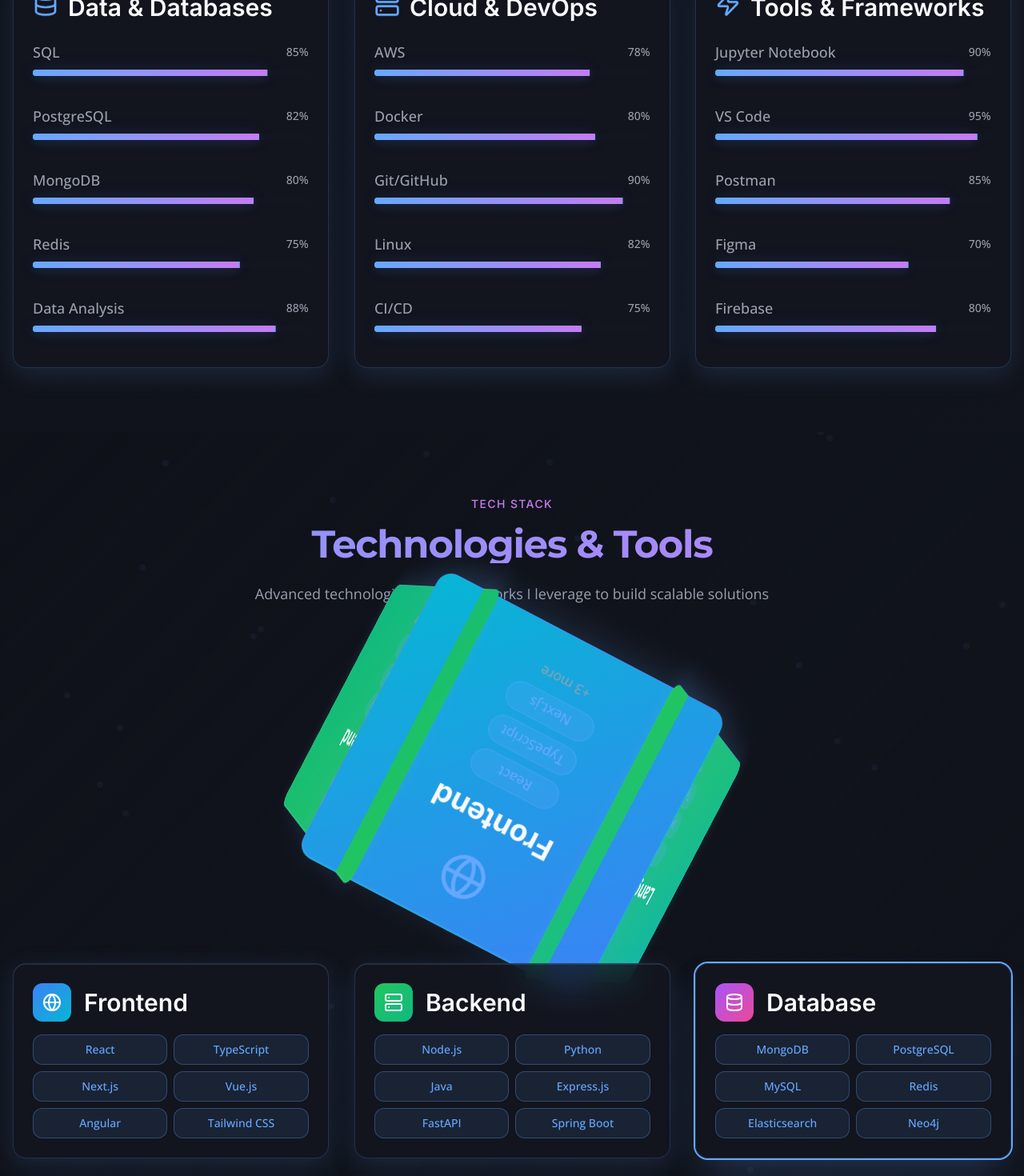
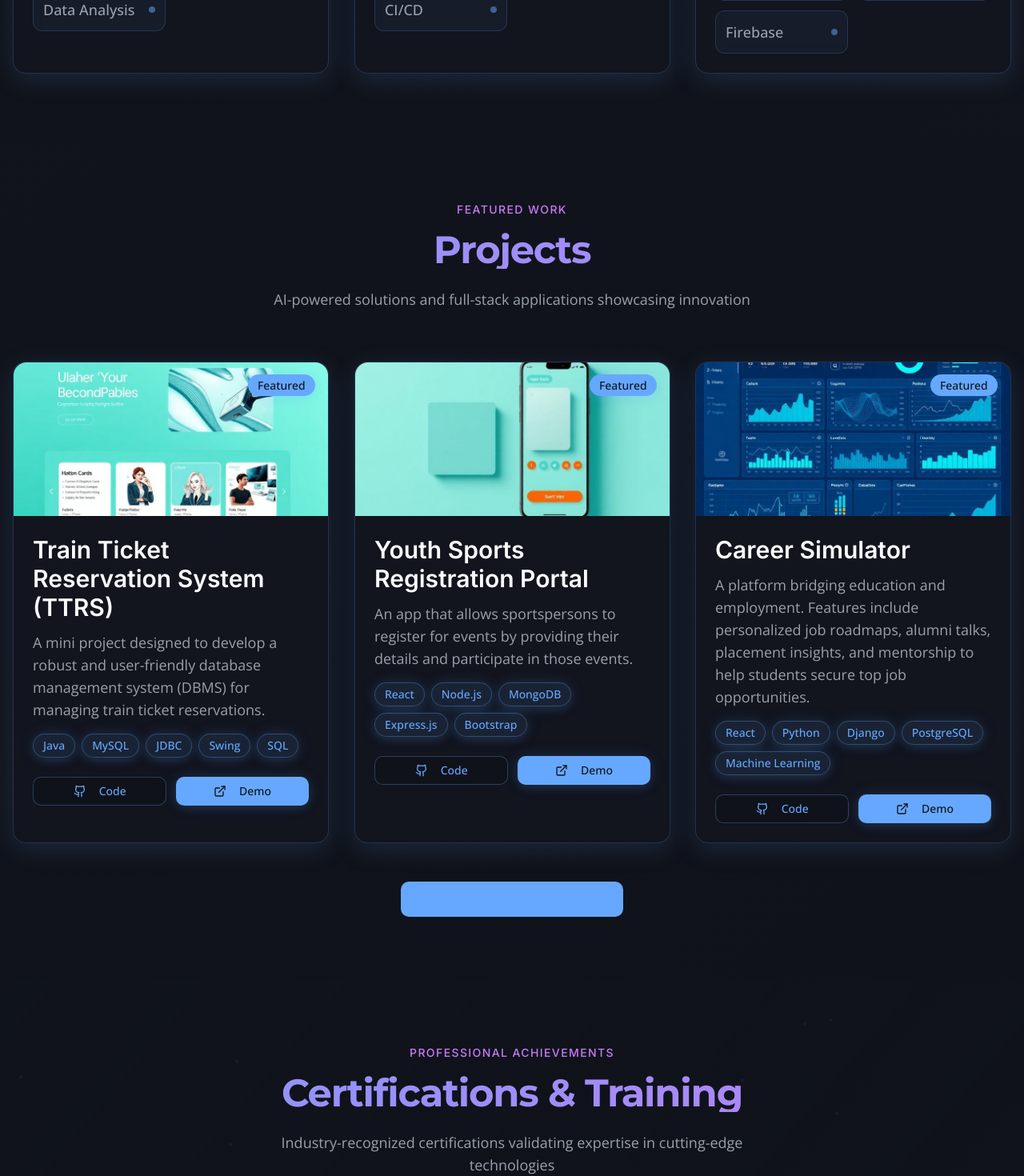
Before and after one commit to srinu-00000/srini-ai-folio, a React (Vite) app: page / in a window 1280 px wide. Shown: the part 2540-4010 px from the top of the page at 80% size. Built offline with nearby package versions, Linux system fonts and the light colour scheme.

Commit message:
Remove skill percentages and tech stack

```diff
--- a/src/components/SkillsSection.tsx
+++ b/src/components/SkillsSection.tsx
@@ -1,6 +1,5 @@
 import { useState, useEffect, useRef } from 'react';
 import { Code, Brain, Database, Globe, Server, Zap } from 'lucide-react';
-import { Progress } from '@/components/ui/progress';
 
 const SkillsSection = () => {
   const [isVisible, setIsVisible] = useState(false);
@@ -28,66 +27,66 @@ const SkillsSection = () => {
       title: 'AI & Machine Learning',
       icon: Brain,
       skills: [
-        { name: 'Python', level: 90 },
-        { name: 'TensorFlow/Keras', level: 85 },
-        { name: 'PyTorch', level: 80 },
-        { name: 'Scikit-learn', level: 88 },
-        { name: 'OpenCV', level: 75 },
+        'Python',
+        'TensorFlow/Keras',
+        'PyTorch',
+        'Scikit-learn',
+        'OpenCV'
       ]
     },
     {
       title: 'Programming Languages',
       icon: Code,
       skills: [
-        { name: 'Python', level: 90 },
-        { name: 'JavaScript', level: 85 },
-        { name: 'Java', level: 80 },
-        { name: 'C++', level: 75 },
-        { name: 'TypeScript', level: 82 },
+        'Python',
+        'JavaScript',
+        'Java',
+        'C++',
+        'TypeScript'
       ]
     },
     {
       title: 'Web Development',
       icon: Globe,
       skills: [
-        { name: 'React', level: 88 },
-        { name: 'Node.js', level: 85 },
-        { name: 'Express.js', level: 83 },
-        { name: 'HTML/CSS', level: 92 },
-        { name: 'MongoDB', level: 80 },
+        'React',
+        'Node.js',
+        'Express.js',
+        'HTML/CSS',
+        'MongoDB'
       ]
     },
     {
       title: 'Data & Databases',
       icon: Database,
       skills: [
-        { name: 'SQL', level: 85 },
-        { name: 'PostgreSQL', level: 82 },
-        { name: 'MongoDB', level: 80 },
-        { name: 'Redis', level: 75 },
-        { name: 'Data Analysis', level: 88 },
+        'SQL',
+        'PostgreSQL',
+        'MongoDB',
+        'Redis',
+        'Data Analysis'
       ]
     },
     {
       title: 'Cloud & DevOps',
       icon: Server,
       skills: [
-        { name: 'AWS', level: 78 },
-        { name: 'Docker', level: 80 },
-        { name: 'Git/GitHub', level: 90 },
-        { name: 'Linux', level: 82 },
-        { name: 'CI/CD', level: 75 },
+        'AWS',
+        'Docker',
+        'Git/GitHub',
+        'Linux',
+        'CI/CD'
       ]
     },
     {
       title: 'Tools & Frameworks',
       icon: Zap,
       skills: [
-        { name: 'Jupyter Notebook', level: 90 },
-        { name: 'VS Code', level: 95 },
-        { name: 'Postman', level: 85 },
-        { name: 'Figma', level: 70 },
-        { name: 'Firebase', level: 80 },
+        'Jupyter Notebook',
+        'VS Code',
+        'Postman',
+        'Figma',
+        'Firebase'
       ]
     }
   ];
@@ -114,33 +113,13 @@ const SkillsSection = () => {
                   <h3 className="text-subheading font-semibold text-foreground">{category.title}</h3>
                 </div>
 
-                <div className="space-y-4">
+                <div className="grid grid-cols-2 gap-3">
                   {category.skills.map((skill, skillIndex) => (
-                    <div key={skill.name} className="group">
-                      <div className="flex items-center justify-between mb-2">
-                        <span className="text-body font-medium group-hover:text-primary transition-colors duration-300">
-                          {skill.name}
-                        </span>
-                        <span className="text-sm text-muted-foreground font-medium">
-                          {skill.level}%
-                        </span>
-                      </div>
-                      <div className="relative">
-                        <Progress
-                          value={isVisible ? skill.level : 0}
-                          className="h-2 bg-secondary/50"
-                        />
-                        <div
-                          className="absolute top-0 left-0 h-2 bg-gradient-to-r from-primary to-accent rounded-full transition-all duration-1000 ease-out professional-glow"
-                          style={{
-                            width: isVisible ? `${skill.level}%` : '0%',
-                            transitionDelay: `${skillIndex * 100}ms`
-                          }}
-                        />
-                      </div>
-                      <div className="mt-1 text-xs text-muted-foreground opacity-0 group-hover:opacity-100 transition-opacity duration-300">
-                        {skill.level >= 90 ? 'Expert' : skill.level >= 80 ? 'Advanced' : skill.level >= 70 ? 'Intermediate' : 'Beginner'}
-                      </div>
+                    <div key={skill} className="flex items-center justify-between p-3 bg-primary/5 border border-primary/20 rounded-lg hover:bg-primary/10 hover:border-primary/30 transition-all duration-300 group">
+                      <span className="text-body font-medium group-hover:text-primary transition-colors duration-300">
+                        {skill}
+                      </span>
+                      <div className="w-2 h-2 rounded-full bg-primary animate-pulse"></div>
                     </div>
                   ))}
                 </div>
--- a/src/components/TechnologiesSection.tsx
+++ /dev/null
@@ -1,202 +0,0 @@
-import { useState, useEffect, useRef } from 'react';
-import { Code2, Database, Cloud, Globe, Server, Cpu } from 'lucide-react';
-
-const TechnologiesSection = () => {
-  const [isVisible, setIsVisible] = useState(false);
-  const [activeIndex, setActiveIndex] = useState(0);
-  const sectionRef = useRef<HTMLDivElement>(null);
-
-  useEffect(() => {
-    const observer = new IntersectionObserver(
-      ([entry]) => {
-        if (entry.isIntersecting) {
-          setIsVisible(true);
-        }
-      },
-      { threshold: 0.3 }
-    );
-
-    if (sectionRef.current) {
-      observer.observe(sectionRef.current);
-    }
-
-    return () => observer.disconnect();
-  }, []);
-
-  useEffect(() => {
-    if (isVisible) {
-      const interval = setInterval(() => {
-        setActiveIndex((prev) => (prev + 1) % technologies.length);
-      }, 3000);
-      return () => clearInterval(interval);
-    }
-  }, [isVisible]);
-
-  const technologies = [
-    {
-      name: 'Frontend',
-      icon: Globe,
-      techs: ['React', 'TypeScript', 'Next.js', 'Vue.js', 'Angular', 'Tailwind CSS'],
-      color: 'from-blue-500 to-cyan-500'
-    },
-    {
-      name: 'Backend',
-      icon: Server,
-      techs: ['Node.js', 'Python', 'Java', 'Express.js', 'FastAPI', 'Spring Boot'],
-      color: 'from-green-500 to-emerald-500'
-    },
-    {
-      name: 'Database',
-      icon: Database,
-      techs: ['MongoDB', 'PostgreSQL', 'MySQL', 'Redis', 'Elasticsearch', 'Neo4j'],
-      color: 'from-purple-500 to-pink-500'
-    },
-    {
-      name: 'Cloud & DevOps',
-      icon: Cloud,
-      techs: ['AWS', 'Docker', 'Kubernetes', 'Azure', 'GCP', 'Terraform'],
-      color: 'from-orange-500 to-red-500'
-    },
-    {
-      name: 'AI/ML',
-      icon: Cpu,
-      techs: ['TensorFlow', 'PyTorch', 'Scikit-learn', 'OpenCV', 'Keras', 'Pandas'],
-      color: 'from-indigo-500 to-blue-500'
-    },
-    {
-      name: 'Languages',
-      icon: Code2,
-      techs: ['Python', 'JavaScript', 'TypeScript', 'Java', 'C++', 'Go'],
-      color: 'from-teal-500 to-green-500'
-    }
-  ];
-
-  return (
-    <section id="technologies" className="py-20 bg-gradient-to-br from-background via-secondary/20 to-background relative overflow-hidden" ref={sectionRef}>
-      {/* Floating particles background */}
-      <div className="absolute inset-0 opacity-30">
-        {[...Array(50)].map((_, i) => (
-          <div
-            key={i}
-            className="absolute w-2 h-2 bg-primary/20 rounded-full animate-float"
-            style={{
-              left: `${Math.random() * 100}%`,
-              top: `${Math.random() * 100}%`,
-              animationDelay: `${Math.random() * 5}s`,
-              animationDuration: `${3 + Math.random() * 4}s`
-            }}
-          />
-        ))}
-      </div>
-
-      <div className="container mx-auto px-4 relative z-10">
-        <div className="text-center mb-16 animate-fade-in-up">
-          <div className="text-caption mb-4">
-            Tech Stack
-          </div>
-          <h2 className="text-heading gradient-text">Technologies & Tools</h2>
-          <p className="text-body max-w-2xl mx-auto mt-6">
-            Advanced technologies and frameworks I leverage to build scalable solutions
-          </p>
-        </div>
-
-        {/* 3D Rotating Hexagon Display */}
-        <div className="flex justify-center mb-16">
-          <div className="relative w-80 h-80">
-            <div className="absolute inset-0 perspective-1000">
-              <div
-                className="relative w-full h-full transform-style-preserve-3d animate-slow-spin"
-                style={{
-                  transform: `rotateY(${activeIndex * 60}deg)`,
-                  transition: 'transform 1s ease-in-out'
-                }}
-              >
-                {technologies.map((tech, index) => (
-                  <div
-                    key={tech.name}
-                    className="absolute inset-0 backface-hidden"
-                    style={{
-                      transform: `rotateY(${index * 60}deg) translateZ(200px)`
-                    }}
-                  >
-                    <div className={`card-glass p-8 h-full flex flex-col items-center justify-center text-center glow-hover bg-gradient-to-br ${tech.color} bg-opacity-10`}>
-                      <tech.icon className="w-12 h-12 text-primary mb-4 animate-float" />
-                      <h3 className="text-subheading font-bold text-foreground mb-4">
-                        {tech.name}
-                      </h3>
-                      <div className="space-y-2">
-                        {tech.techs.slice(0, 3).map((t) => (
-                          <div
-                            key={t}
-                            className="px-3 py-1 bg-primary/20 border border-primary/30 rounded-full text-sm text-primary font-medium"
-                          >
-                            {t}
-                          </div>
-                        ))}
-                        {tech.techs.length > 3 && (
-                          <div className="text-sm text-muted-foreground">
-                            +{tech.techs.length - 3} more
-                          </div>
-                        )}
-                      </div>
-                    </div>
-                  </div>
-                ))}
-              </div>
-            </div>
-          </div>
-        </div>
-
-        {/* Interactive Grid */}
-        <div className="grid md:grid-cols-2 lg:grid-cols-3 gap-8">
-          {technologies.map((category, index) => (
-            <div
-              key={category.name}
-              className={`card-glass p-6 glow-hover group cursor-pointer transition-all duration-500 animate-scale-bounce ${
-                activeIndex === index ? 'ring-2 ring-primary shadow-2xl shadow-primary/25' : ''
-              }`}
-              style={{ animationDelay: `${index * 100}ms` }}
-              onClick={() => setActiveIndex(index)}
-            >
-              <div className="flex items-center mb-4">
-                <div className={`w-12 h-12 rounded-xl bg-gradient-to-br ${category.color} p-3 mr-4 group-hover:scale-110 transition-transform duration-300`}>
-                  <category.icon className="w-full h-full text-white" />
-                </div>
-                <h3 className="text-subheading font-semibold text-foreground group-hover:text-primary transition-colors duration-300">
-                  {category.name}
-                </h3>
-              </div>
-
-              <div className="grid grid-cols-2 gap-2">
-                {category.techs.map((tech, techIndex) => (
-                  <div
-                    key={tech}
-                    className="px-3 py-2 bg-primary/10 border border-primary/30 rounded-lg text-center text-sm text-primary font-medium hover:bg-primary/20 hover:scale-105 transition-all duration-300 cursor-pointer"
-                    style={{ animationDelay: `${techIndex * 50}ms` }}
-                  >
-                    {tech}
-                  </div>
-                ))}
-              </div>
-            </div>
-          ))}
-        </div>
-
-        {/* Bottom indicator */}
-        <div className="flex justify-center mt-12 space-x-2">
-          {technologies.map((_, index) => (
-            <button
-              key={index}
-              className={`w-3 h-3 rounded-full transition-all duration-300 ${
-                activeIndex === index ? 'bg-primary scale-125' : 'bg-primary/30 hover:bg-primary/60'
-              }`}
-              onClick={() => setActiveIndex(index)}
-            />
-          ))}
-        </div>
-      </div>
-    </section>
-  );
-};
-
-export default TechnologiesSection;
--- a/src/pages/Index.tsx
+++ b/src/pages/Index.tsx
@@ -2,7 +2,6 @@ import Navigation from '@/components/Navigation';
 import HeroSection from '@/components/HeroSection';
 import AboutSection from '@/components/AboutSection';
 import SkillsSection from '@/components/SkillsSection';
-import TechnologiesSection from '@/components/TechnologiesSection';
 import ProjectsSection from '@/components/ProjectsSection';
 import CertificationsSection from '@/components/CertificationsSection';
 import EducationSection from '@/components/EducationSection';
@@ -17,7 +16,6 @@ const Index = () => {
         <HeroSection />
         <AboutSection />
         <SkillsSection />
-        <TechnologiesSection />
         <ProjectsSection />
         <CertificationsSection />
         <EducationSection />
```
